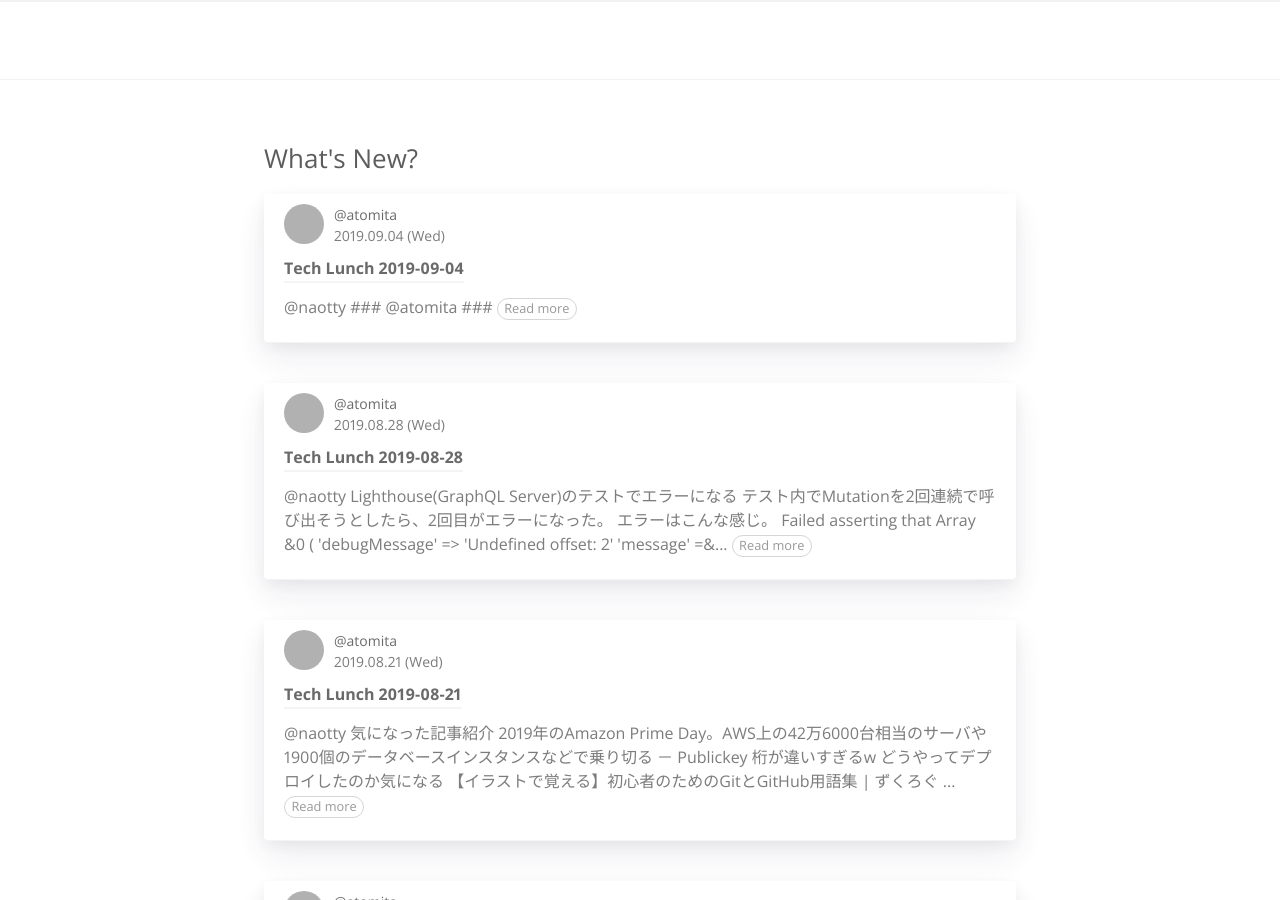
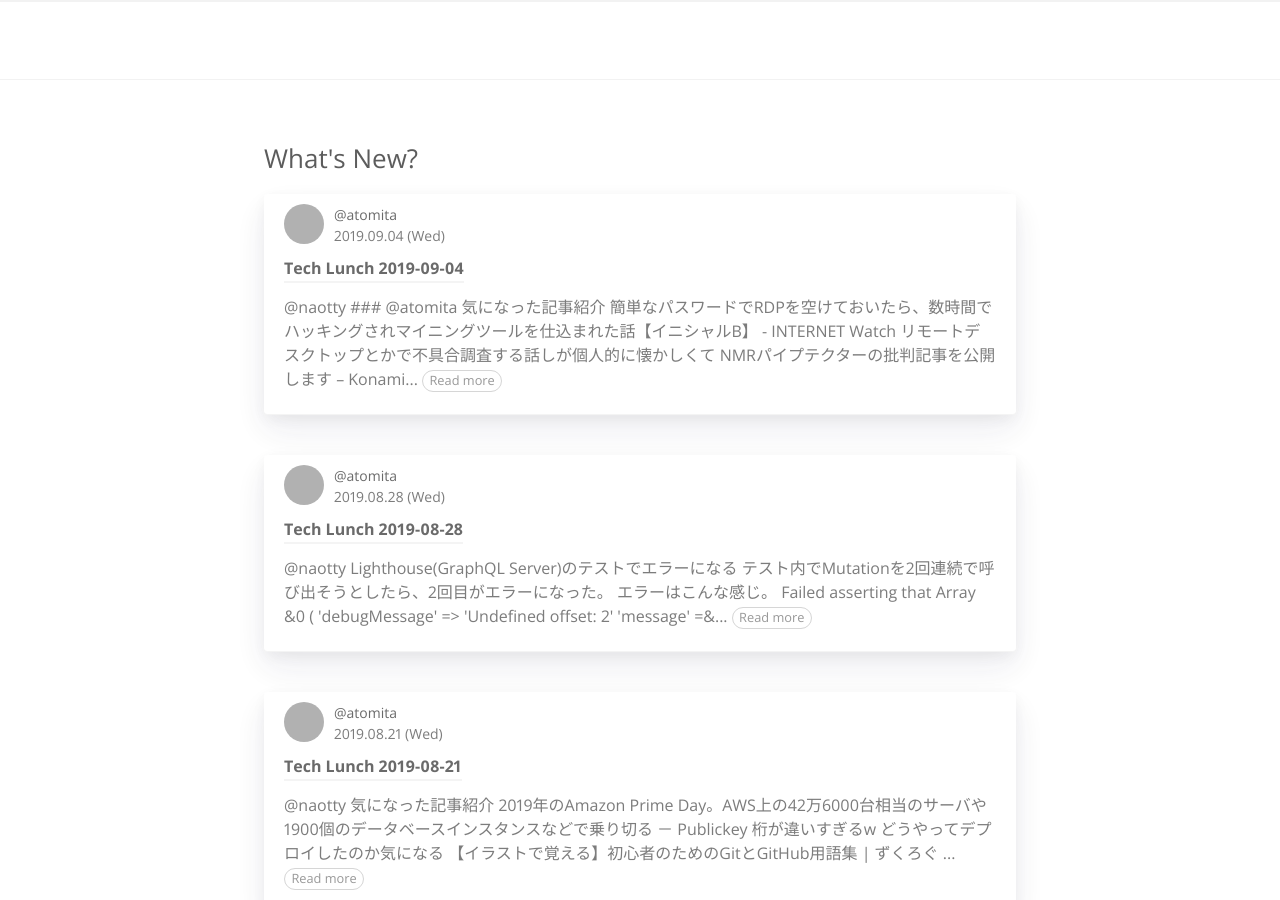
Before and after one commit to RyukyuInteractive/tech.ryukyu-i.co.jp, a Jekyll site: the page built from index.html, in a window 1280 px wide and 900 px high. Built offline with Jekyll 4.4.1, drawn with Linux system fonts in a browser that asks for light colours; a script that is not in the unit is left out; the list of posts is cut into pages by our own code; grey boxes are pictures that could not be loaded.

Commit message:
Update 2019-09-04-tech-lunch.md

```diff
--- a/_posts/2019-09-04-tech-lunch.md
+++ b/_posts/2019-09-04-tech-lunch.md
@@ -15,4 +15,10 @@
 
 ## [@atomita](https://github.com/atomita)
 
-###
+### 気になった記事紹介
+
+- [簡単なパスワードでRDPを空けておいたら、数時間でハッキングされマイニングツールを仕込まれた話【イニシャルB】 - INTERNET Watch](https://internet.watch.impress.co.jp/docs/column/shimizu/1195372.html)
+  - リモートデスクトップとかで不具合調査する話しが個人的に懐かしくて
+- [NMRパイプテクターの批判記事を公開します – KonamiLog](http://konamih.sakura.ne.jp/blog/2019/05/04/nmr%E3%83%91%E3%82%A4%E3%83%97%E3%83%86%E3%82%AF%E3%82%BF%E3%83%BC%E3%81%AE%E9%9D%9E%E7%A7%91%E5%AD%A6%E7%9A%84%E3%81%AA%E6%AD%A3%E4%BD%93/)
+  - [「謎水事件」日本システム企画社のNMRパイプテクター事案が熱い！](https://lineblog.me/yamamotoichiro/archives/13234140.html)から辿って
+  - NMRパイプテクター自体は、少し前に赤錆を黒錆にするのに興味もったときに調べてて知って、あやしい品だなーと思っていたけど、やっぱりまともなものじゃないみたいですね
```
